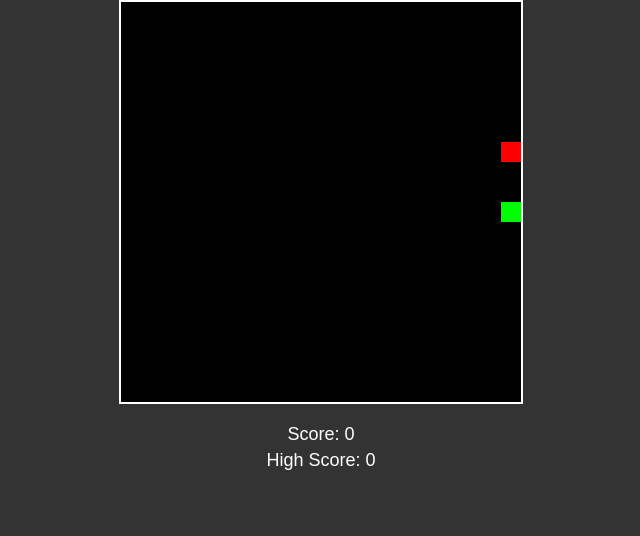
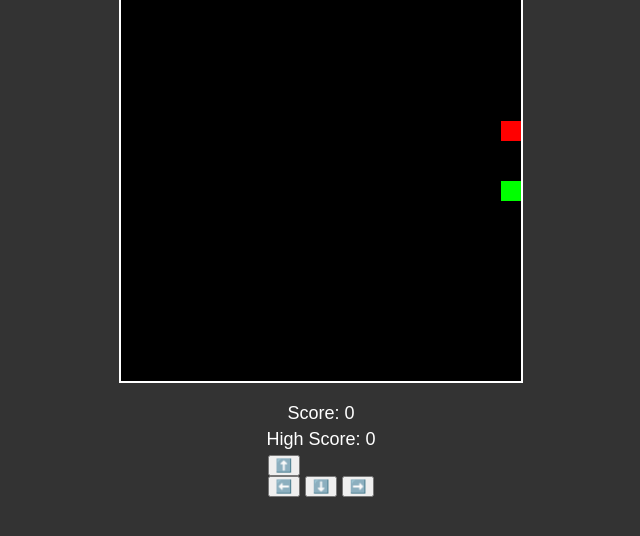
Before and after one commit to SHAIKH-SAMEER-94/snake, a plain HTML site: page index.html in a window 1280 px wide. Shown: the part 202-738 px from the top of the page, without its empty margins (319-959 px from the left). Drawn offline with Linux system fonts and the light colour scheme.

Commit message:
Update index.html

```diff
--- a/index.html
+++ b/index.html
@@ -15,6 +15,14 @@
             <p>High Score: <span id="highscore">0</span></p>
         </div>
     </div>
+    <div class="controls">
+    <button id="up" class="control-btn">⬆️</button>
+    <div>
+        <button id="left" class="control-btn">⬅️</button>
+        <button id="down" class="control-btn">⬇️</button>
+        <button id="right" class="control-btn">➡️</button>
+    </div>
+    </div>
     <script src="script.js"></script>
 </body>
 </html>
```
